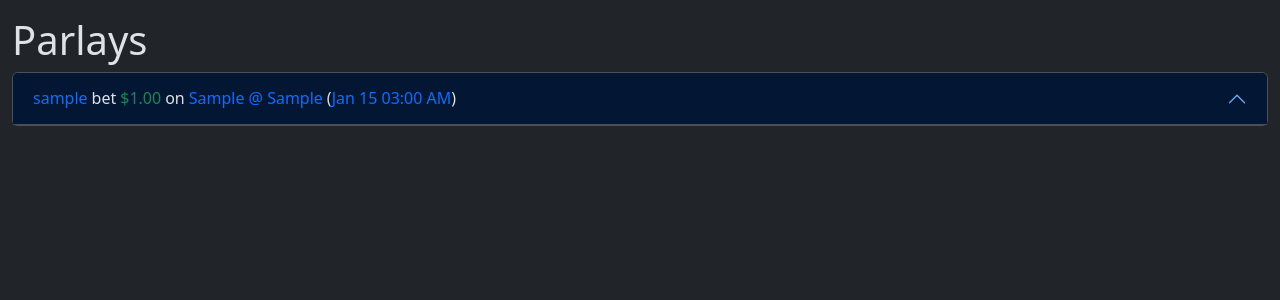
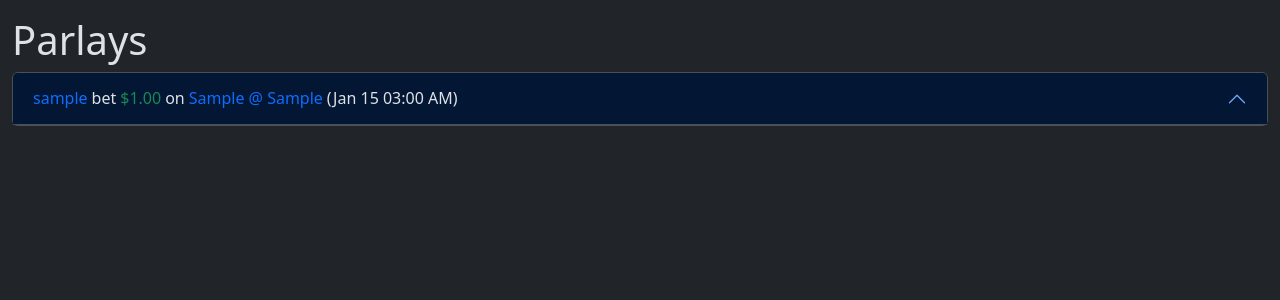
Before and after one commit to FinnE145/ParlayTracker, a Flask app: page /parlays in a window 1280 px wide. Shown: the part 56-356 px from the top of the page. Run offline with Flask 3, Linux system fonts and the light colour scheme; tables that the repository leaves empty hold one stand-in row (values such as "Sample post"); some libraries are stand-ins or nearby versions.

Commit message:
Parlays: Remove colour from date

```diff
--- a/templates/parlays.html
+++ b/templates/parlays.html
@@ -16,9 +16,7 @@
                             <span class="text-success">${{ "%0.2f" % parlay.wager }}</span>
                             <span class="text-body mx-1">on</span>
                             <span class="text-primary">{{ parlay.matchup.away }} @ {{ parlay.matchup.home }}</span>
-                            <span class="text-body ms-1">(</span>
-                            <span class="text-primary">{{ parlay.matchup.date }} {{ parlay.matchup.time }}</span>
-                            <span class="text-body">)</span>
+                            <span class="text-body ms-1">({{ parlay.matchup.date }} {{ parlay.matchup.time }})</span>
                         </button>
                     </h2>
                     <div id="collapse-{{ loop.index }}" class="accordion-collapse collapse" aria-labelledby="heading-{{ loop.index }}" data-bs-parent="#parlaysAccordion">
```
